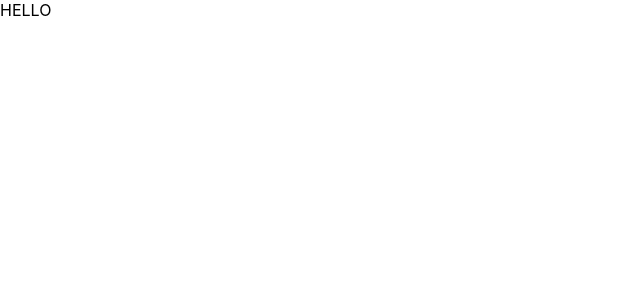
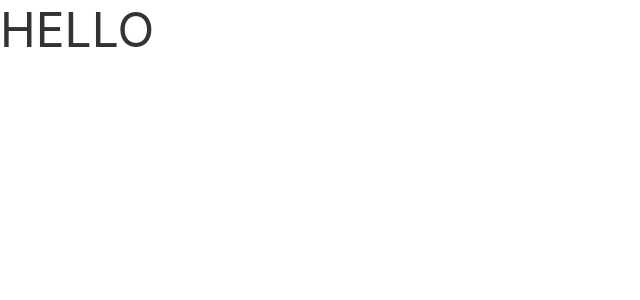
Before and after one commit to potato-club/national-petition-frontend, a Next.js app: page /hello in a window 1280 px wide. Shown: the top 300 px of the page, without its empty margins (0-640 px from the left). Built offline with nearby package versions, Linux system fonts and the light colour scheme.

Commit message:
[ADD] js, ts 모두 사용가능하도록 설정

```diff
--- /dev/null
+++ b/components/common/TyphoGraphy.tsx
@@ -0,0 +1,81 @@
+import React, { useMemo } from 'react';
+import styled from '@emotion/styled';
+
+type TyphoGraphyProps = {
+  type?:
+    | 'Title'
+    | 'h1'
+    | 'h2'
+    | 'h3'
+    | 'h4'
+    | 'body1'
+    | 'body2'
+    | 'sm1'
+    | 'sm2';
+  color?: string;
+  textAlign?: 'left' | 'center' | 'right';
+  fontWeight?: string;
+  fontHeight?: string;
+};
+
+type StyledTyphoGraphyProps = {
+  type: '48' | '24' | '22' | '20' | '18' | '14' | '12' | '10' | '8';
+  color?: string;
+  textAlign?: 'left' | 'center' | 'right';
+  fontWeight?: string;
+  fontHeight?: string;
+};
+
+export const TyphoGraphy: React.FC<TyphoGraphyProps> = ({
+  children,
+  type,
+  color,
+  textAlign,
+  fontWeight,
+  fontHeight,
+}) => {
+  const changeTypeFontSize = useMemo(() => {
+    switch (type) {
+      case 'Title':
+        return '48';
+      case 'h1':
+        return '24';
+      case 'h2':
+        return '22';
+      case 'h3':
+        return '20';
+      case 'h4':
+        return '18';
+      case 'body1':
+        return '14';
+      case 'body2':
+        return '12';
+      case 'sm1':
+        return '10';
+      case 'sm2':
+        return '8';
+      default:
+        return '14';
+    }
+  }, [type]);
+
+  return (
+    <TyphoGraphyText
+      type={changeTypeFontSize}
+      color={color || '#333333'}
+      textAlign={textAlign || 'left'}
+      fontWeight={fontWeight || 'normal'}
+      fontHeight={fontHeight || 'normal'}>
+      {children}
+    </TyphoGraphyText>
+  );
+};
+
+const TyphoGraphyText = styled.div<StyledTyphoGraphyProps>`
+  font-size: ${(props) => props.type}px;
+  color: ${(props) => props.color};
+  text-align: ${(props) => props.textAlign};
+  font-weight: ${(props) => props.fontWeight};
+  ${(props) =>
+    props.fontHeight === 'normal' ? '' : `line-height: ${props.fontHeight};`}
+`;
--- /dev/null
+++ b/components/common/index.ts
@@ -0,0 +1 @@
+export { TyphoGraphy } from './TyphoGraphy';
--- /dev/null
+++ b/constants/index.ts
@@ -0,0 +1 @@
+export { customColor } from './customColor';
--- a/next.config.js
+++ b/next.config.js
@@ -1,4 +1,8 @@
 /** @type {import('next').NextConfig} */
 module.exports = {
   reactStrictMode: true,
-}
+  webpack(config) {
+    config.resolve.modules.push(__dirname); // 추가
+    return config;
+  },
+};
--- a/package.json
+++ b/package.json
@@ -10,6 +10,7 @@
   },
   "dependencies": {
     "@emotion/react": "^11.4.1",
+    "@emotion/styled": "^11.3.0",
     "next": "11.1.2",
     "react": "17.0.2",
     "react-dom": "17.0.2"
--- a/pages/hello.jsx
+++ b/pages/hello.jsx
@@ -1,7 +1,12 @@
 import React from 'react';
+import { TyphoGraphy } from 'components/common';
 
 const hello = () => {
-  return <div>HELLO</div>;
+  return (
+    <div>
+      <TyphoGraphy type="Title">HELLO</TyphoGraphy>
+    </div>
+  );
 };
 
 export default hello;
--- a/tsconfig.json
+++ b/tsconfig.json
@@ -12,8 +12,9 @@
     "moduleResolution": "node",
     "resolveJsonModule": true,
     "isolatedModules": true,
-    "jsx": "preserve"
+    "jsx": "preserve",
+    "baseUrl": "."
   },
-  "include": ["next-env.d.ts", "**/*.ts", "**/*.tsx"],
+  "include": ["next-env.d.ts", "**/*.ts", "**/*.tsx", "**/*.js", "**/*.jsx"],
   "exclude": ["node_modules"]
 }
```
Also changed, not shown: constants/customColor.ts (added, +19 -0 lines), pages/index.tsx (+10 -13 lines), 1 other file (tests, documents, lock files or other folders).
